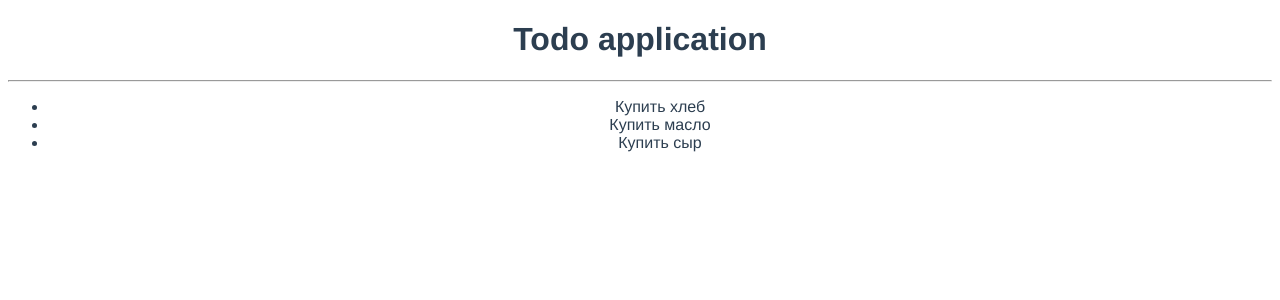
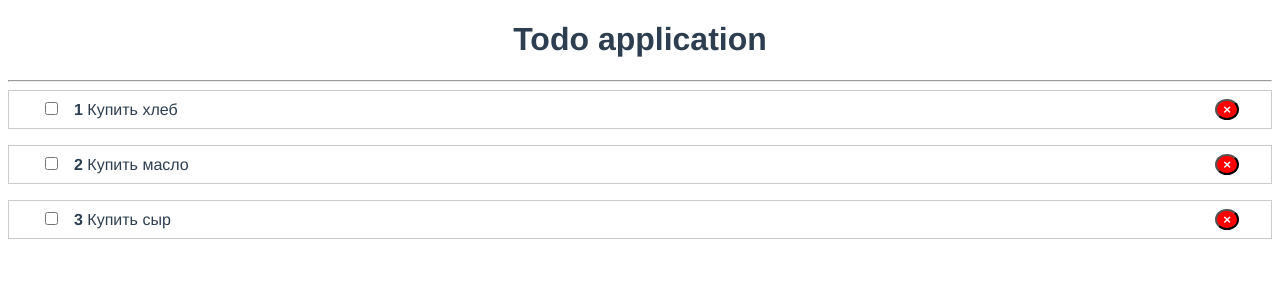
Before and after one commit to apachqq/task-list-vue, a Vue app: page / in a window 1280 px wide. Shown: the top 300 px of the page. Built offline with nearby package versions, Linux system fonts and the light colour scheme.

Commit message:
dynamic-class

```diff
--- a/src/components/TodoItem.vue
+++ b/src/components/TodoItem.vue
@@ -1,6 +1,11 @@
 <template>
     <li>
-        {{ todo.title }}
+        <span :class="{done: todo.completed}">
+            <input type="checkbox" @change="todo.completed = !todo.completed">
+            <strong>{{ todo.id }}</strong>
+            {{ todo.title }}
+        </span>
+        <button class="rm">&times;</button>
     </li>
 </template>
 
@@ -16,4 +21,26 @@
 </script>
 
 <style scoped>
+    li {
+        border: 1px solid #ccc;
+        display: flex;
+        justify-content: space-between;
+        padding: .5rem 2rem;
+        margin-bottom: 1rem;
+    }
+
+    .rm {
+        background: red;
+        color: #fff;
+        border-radius: 50%;
+        font-weight: bold;
+    }
+
+    .done {
+        text-decoration: line-through;
+    }
+
+    input {
+        margin-right: 1rem;
+    }
 </style>
--- a/src/components/TodoList.vue
+++ b/src/components/TodoList.vue
@@ -23,4 +23,9 @@
 </script>
 
 <style scoped>
+    ul {
+        list-style: none;
+        margin: 0;
+        padding: 0;
+    }
 </style>
```
